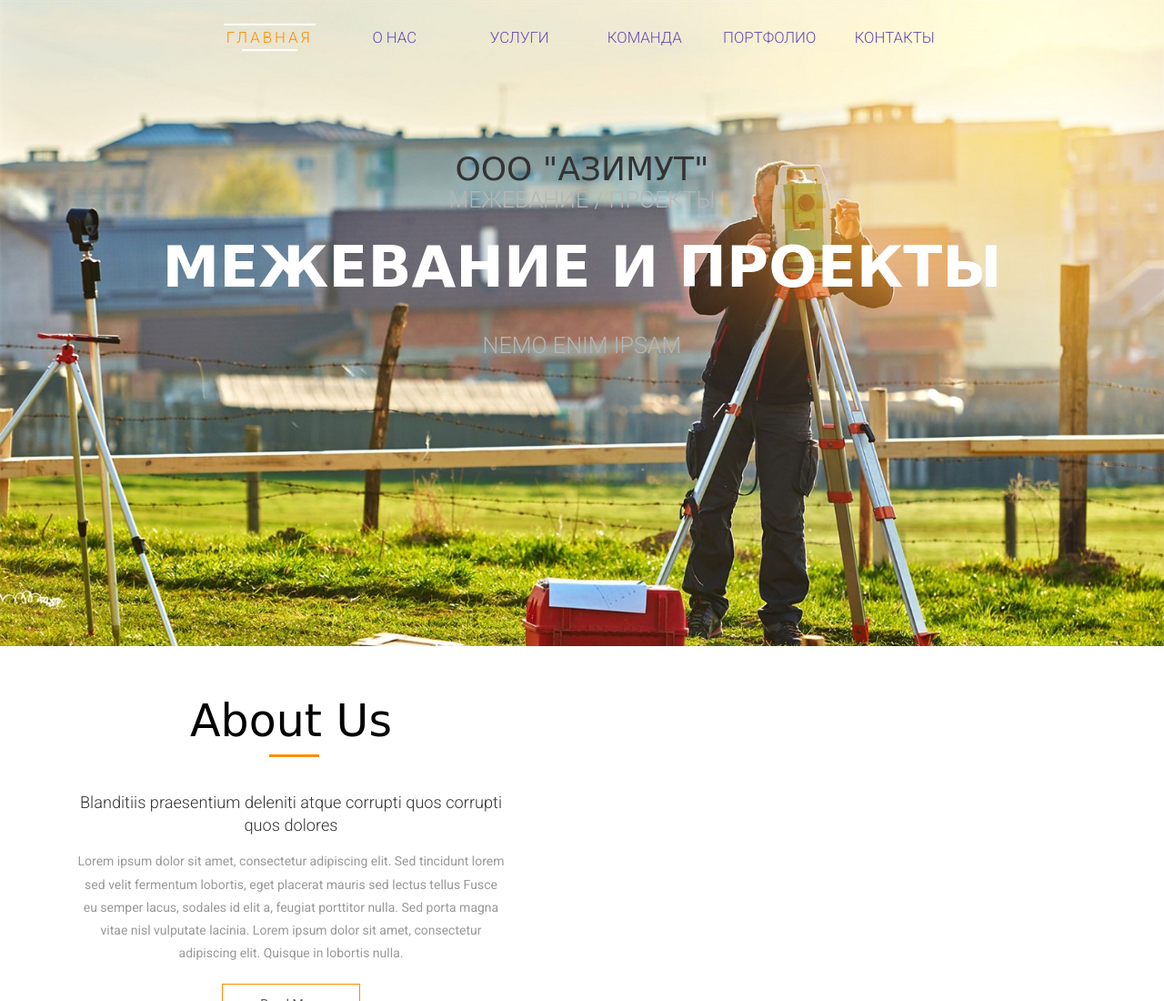
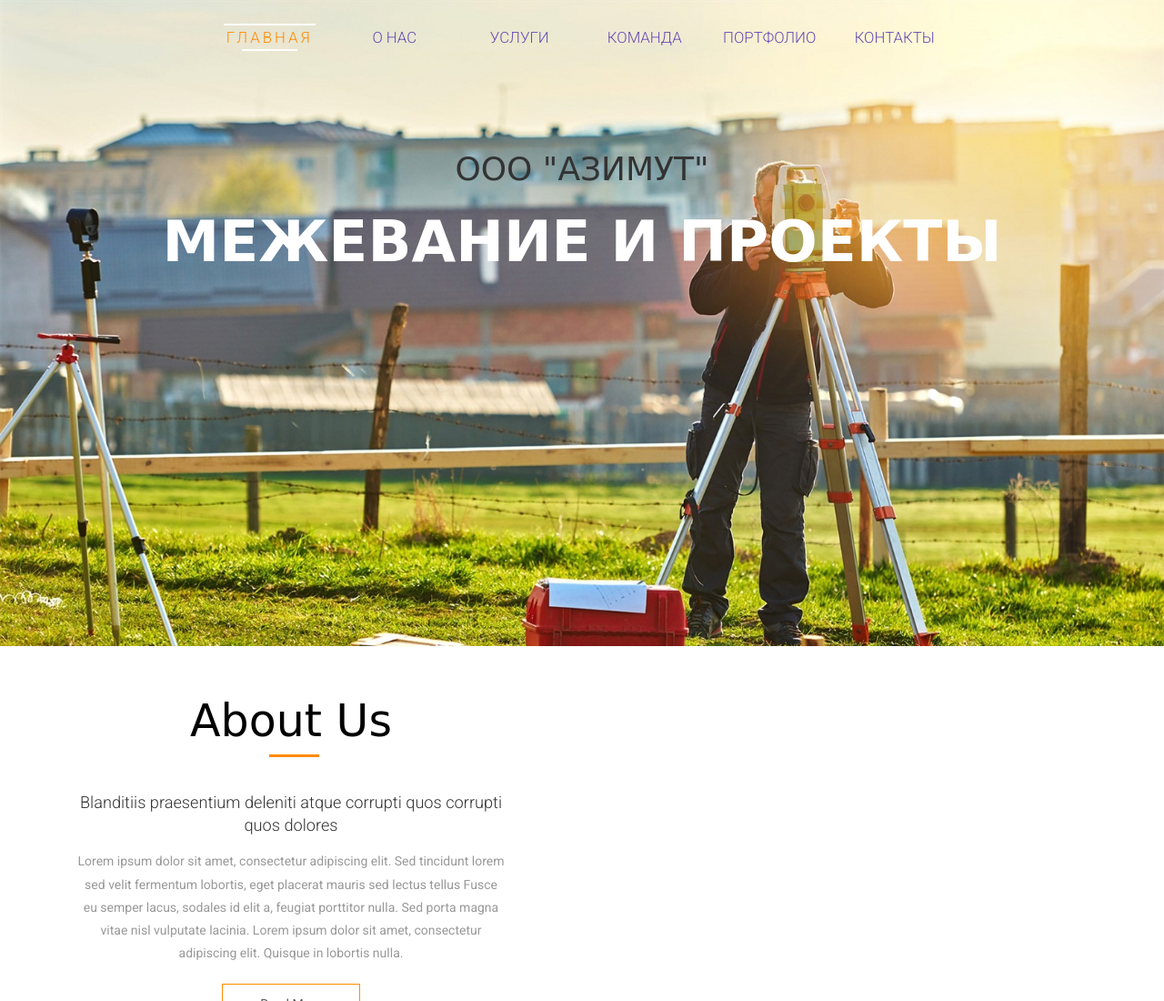
Before and after one commit to PavelGr21/github.io, a plain HTML site: page index.html in a window 1280 px wide. Shown: the top 1100 px of the page at 91% size. Drawn offline with Linux system fonts and the light colour scheme; a web font is replaced by a local one.

Commit message:
обновление

```diff
--- a/index.html
+++ b/index.html
@@ -77,9 +77,9 @@
 		<div class="banner-text">
 			<!--<h1 class="agile-logo"><a  href="index.html"><span>W</span><b>Willpower</b></a></h1>  -->
 			<h1>ООО "АЗИМУТ"</h1>
-			<h4>МЕЖЕВАНИЕ / ПРОЕКТЫ</h4>
+			<!--<h4>МЕЖЕВАНИЕ / ПРОЕКТЫ</h4> -->
 			<h2>МЕЖЕВАНИЕ и ПРОЕКТЫ</h2>
-			<h4>Nemo enim ipsam</h4>
+			<!--<h4>Nemo enim ipsam</h4>  -->
 		</div>
 		<!-- //banner-text -->
 	</div>
```
